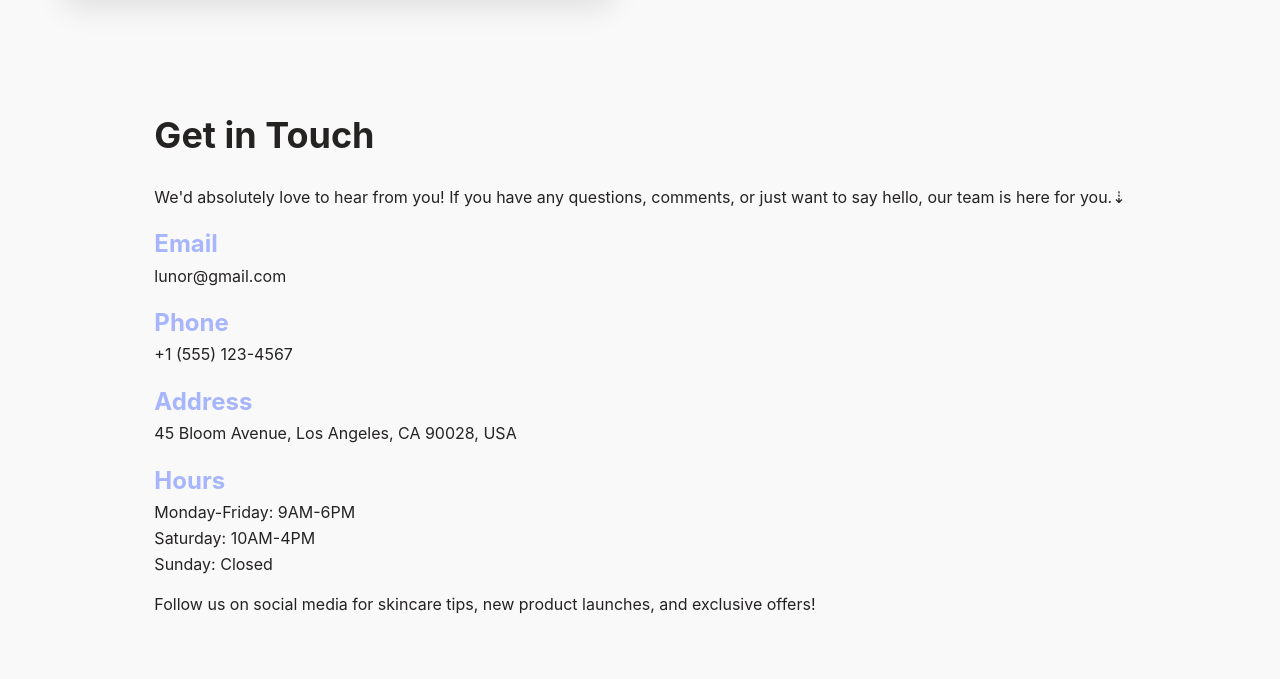
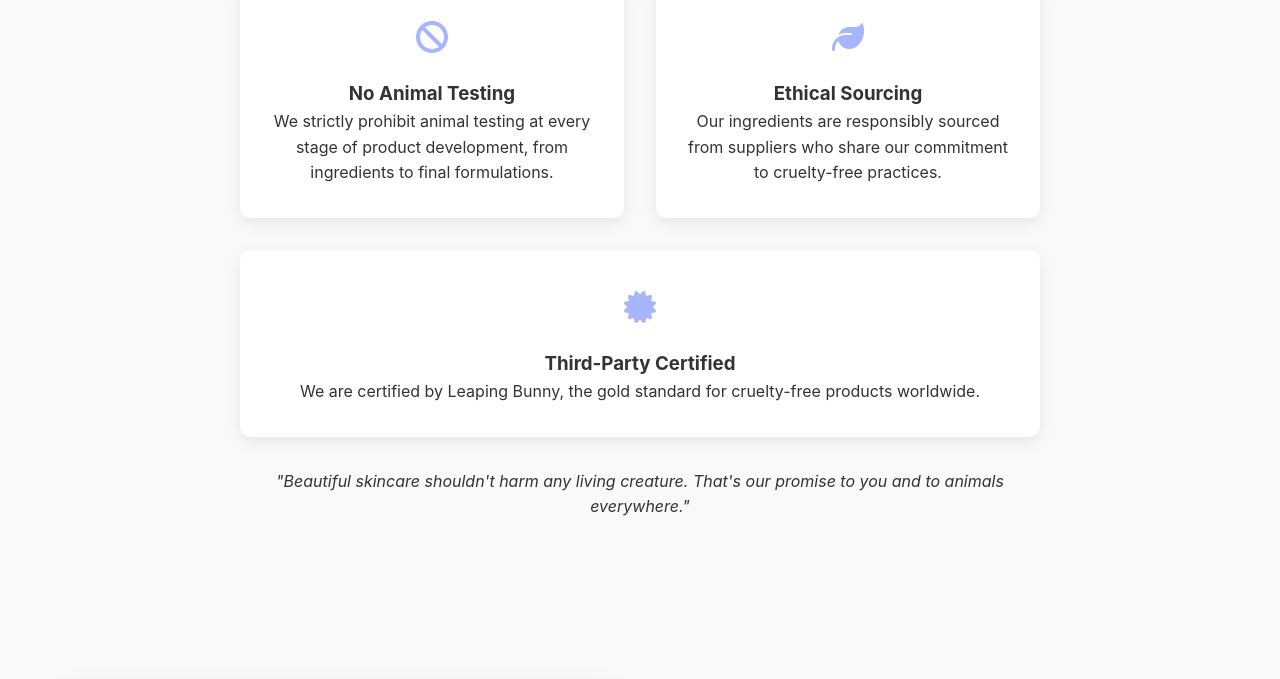
Before and after one commit to qwertyzxcbmai/miniproject, a FastAPI app: page /about in a window 1280 px wide. Shown: the part 1839-2518 px from the top of the page. Run offline with FastAPI, Linux system fonts and the light colour scheme; parts of the project's set-up code (start-up, migrations or seed data) failed here and were passed over; some libraries are stand-ins or nearby versions.

Commit message:
Update about.html

```diff
--- a/templates/about.html
+++ b/templates/about.html
@@ -23,16 +23,73 @@
         #toTop:hover {
             background: #8EA0FB;
         }
+        .cruelty-free-section {
+            background-color: #f9f9f9;
+            padding: 4rem 2rem;
+            text-align: center;
+            margin: 3rem 0;
+        }
+
+        .cruelty-free-content {
+            max-width: 800px;
+            margin: 0 auto;
+        }
+
+        .cruelty-free-icon {
+            font-size: 3rem;
+            color: #A7B5FC;
+            margin-bottom: 1.5rem;
+        }
+
+        .cruelty-free-badge {
+            display: inline-block;
+            background: #A7B5FC;
+            color: white;
+            padding: 0.5rem 1.5rem;
+            border-radius: 30px;
+            font-weight: 600;
+            margin: 1.5rem 0;
+            text-transform: uppercase;
+            letter-spacing: 1px;
+            font-size: 0.9rem;
+        }
+
+        .values-list {
+            display: flex;
+            flex-wrap: wrap;
+            justify-content: center;
+            gap: 2rem;
+            margin-top: 2rem;
+        }
+
+        .value-item {
+            flex: 1;
+            min-width: 250px;
+            background: white;
+            padding: 2rem;
+            border-radius: 10px;
+            box-shadow: 0 5px 15px rgba(0,0,0,0.08);
+        }
+
+        .value-icon {
+            font-size: 2rem;
+            color: #A7B5FC;
+            margin-bottom: 1rem;
+        }
     </style>
 </head>
 <body>
+
+<div class="banner">
+    Free shipping on orders over $50 • Delivered in 2-5 days
+</div>
 
 {% include 'header.html' %}
 
 <section class="welcome-section">
     <div class="welcome-text">
         <p class="h2">about us</p>
-        <p>Welcome to LUNOR, where nature’s finest ingredients inspire our carefully crafted formulas designed to
+        <p>Welcome to LUNOR, where nature's finest ingredients inspire our carefully crafted formulas designed to
             restore, protect, and illuminate your skin, body, and senses.</p>
         <div class="welcome-image">
             <img src="https://i.postimg.cc/sgyYkqzZ/2025-08-19-135710931.png">
@@ -59,6 +116,45 @@
     </div>
 </section>
 
+<section class="cruelty-free-section">
+    <div class="cruelty-free-content">
+        <div class="cruelty-free-icon">
+            <i class="fas fa-heart"></i>
+        </div>
+        <h1>Cruelty-Free Commitment</h1>
+        <div class="cruelty-free-badge">100% Cruelty-Free</div>
+        <p>At LUNOR, we believe that beauty should never come at the expense of our furry friends. We are proud to be a <strong>100% cruelty-free</strong> brand. None of our products or ingredients are tested on animals, and we never will.</p>
+
+        <div class="values-list">
+            <div class="value-item">
+                <div class="value-icon">
+                    <i class="fas fa-ban"></i>
+                </div>
+                <h3>No Animal Testing</h3>
+                <p>We strictly prohibit animal testing at every stage of product development, from ingredients to final formulations.</p>
+            </div>
+
+            <div class="value-item">
+                <div class="value-icon">
+                    <i class="fas fa-leaf"></i>
+                </div>
+                <h3>Ethical Sourcing</h3>
+                <p>Our ingredients are responsibly sourced from suppliers who share our commitment to cruelty-free practices.</p>
+            </div>
+
+            <div class="value-item">
+                <div class="value-icon">
+                    <i class="fas fa-certificate"></i>
+                </div>
+                <h3>Third-Party Certified</h3>
+                <p>We are certified by Leaping Bunny, the gold standard for cruelty-free products worldwide.</p>
+            </div>
+        </div>
+
+        <p style="margin-top: 2rem; font-style: italic;">"Beautiful skincare shouldn't harm any living creature. That's our promise to you and to animals everywhere."</p>
+    </div>
+</section>
+
 <section class="about-section">
     <div class="about-image">
         <img src="https://i.postimg.cc/G3sBCbX4/005d9c58195c8d750a21bb031a316671.jpg" alt="LUNOR гмш">
@@ -67,7 +163,7 @@
         <h1>Where Beauty Begins</h1>
         <p>Every product is crafted with a touch of magic. Deep in our secret atelier, tiny artisans — we like to call
             them the fairies of beauty — delicately mix the finest ingredients, infusing each formula with care, energy,
-            and a whisper of nature’s charm.</p>
+            and a whisper of nature's charm.</p>
         <p>From the softest creams to aromatic oils, every bottle carries a story. The fairies ensure that each product
             nourishes, refreshes, and inspires, turning everyday rituals into extraordinary moments.</p>
         <p>Our promise is to combine science, artistry, and a sprinkle of enchantment, creating skincare and haircare
@@ -75,7 +171,6 @@
             experienced, and celebrated.</p>
     </div>
 </section>
-
 
 <section class="about-section">
     <div class="about-text">
@@ -87,7 +182,7 @@
         <h2>Phone</h2>
         <p>+1 (555) 123-4567</p>
         <h2>Address</h2>
-        <p> 45 Bloom Avenue, Los Angeles, CA 90028, USA</p>
+        <p>45 Bloom Avenue, Los Angeles, CA 90028, USA</p>
         <div class="contact-item">
             <h2>Hours</h2>
             <p>Monday-Friday: 9AM-6PM<br>Saturday: 10AM-4PM<br>Sunday: Closed</p>
@@ -95,9 +190,12 @@
         <p>Follow us on social media for skincare tips, new product launches, and exclusive offers!</p>
     </div>
 </section>
+
 {% include 'footer.html' %}
 
 <button id="toTop">↑</button>
+
+<script src="https://kit.fontawesome.com/a076d05399.js" crossorigin="anonymous"></script>
 
 <script>
     const btn = document.getElementById("toTop");
```
Lines whose indentation alone changed are shown as unchanged.
